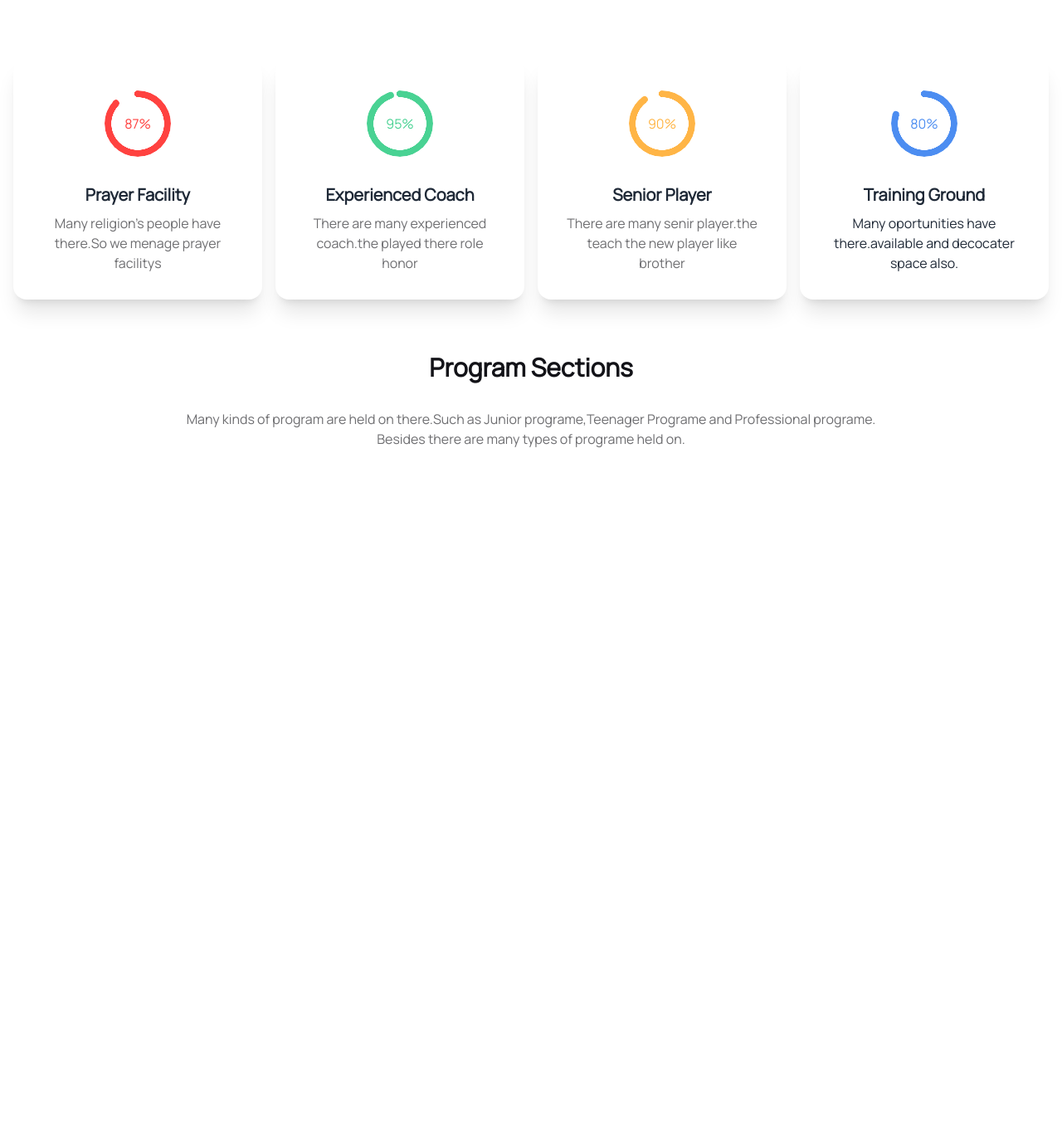
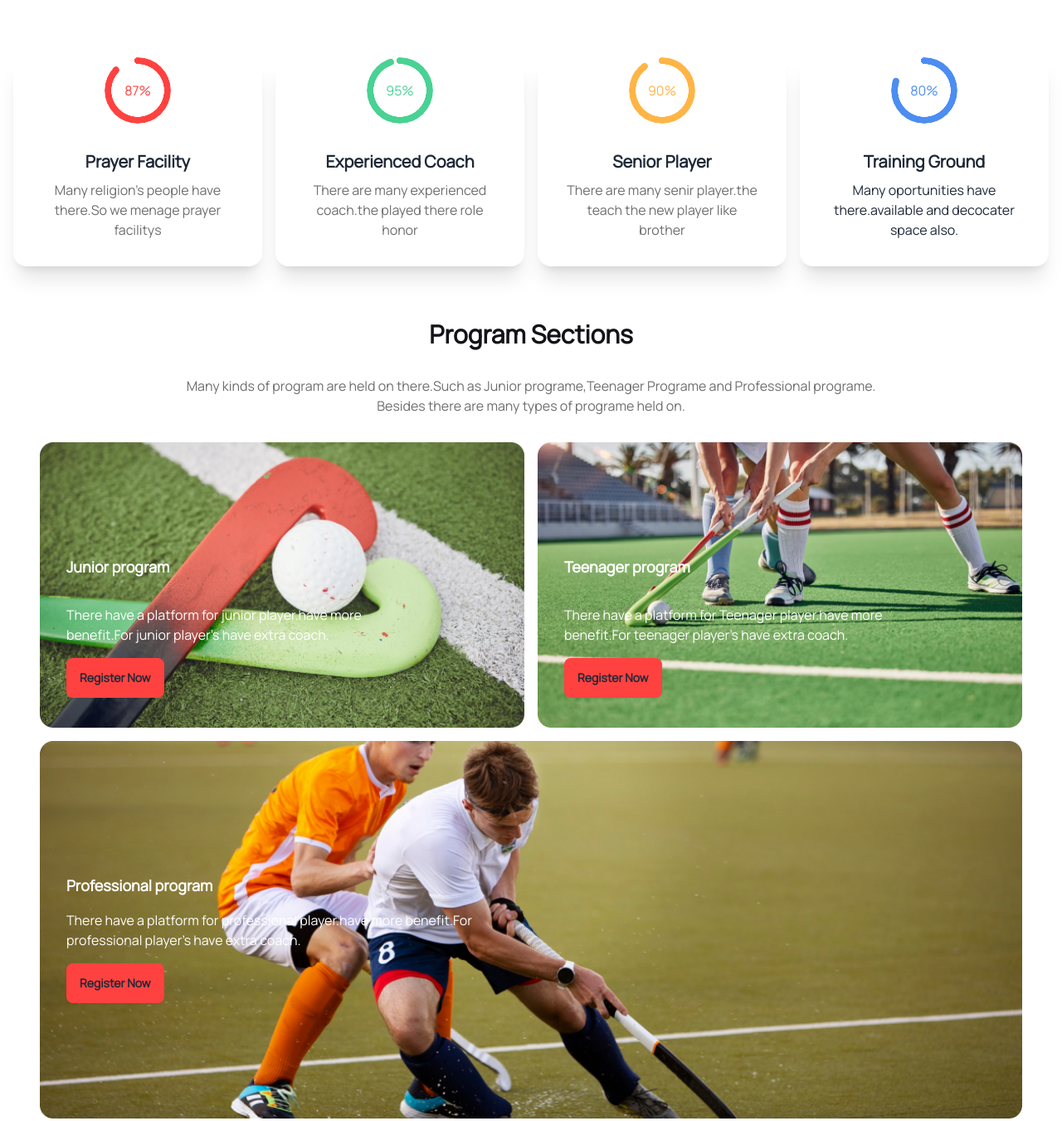
Before and after one commit to ProgrammerTanvirHasan/hockey-s-bar-website, a plain HTML site: page index.html in a window 1280 px wide. Shown: the part 878-2229 px from the top of the page at 83% size. Before the commit the page ends 1419 px from the top, so only its background shows below. Drawn offline with nearby package versions, Linux system fonts and the light colour scheme.

Commit message:
added complete programe section

```diff
--- a/index.html
+++ b/index.html
@@ -111,9 +111,9 @@ body{
                      </div>
                 </section>
 
-             <section class="  container mx-auto  my-8 pt-10 px-4 grid grid-cols-1 md:grid-cols-2 lg:grid-cols-4 gap-4">
+             <section class="  container mx-auto px-4 my-8 pt-10 px-12 grid grid-cols-1 md:grid-cols-2 lg:grid-cols-4 gap-4">
                 <div class="card w-full  lg:w-auto bg-base-100 shadow-xl">
-                    <figure class="px-10 pt-10">
+                    <figure >
                         <div class="radial-progress  text-[#FF4240]" style="--value:87;" role="progressbar">87%</div>
                     </figure>
                     <div class="card-body items-center text-center">
@@ -122,7 +122,7 @@ body{
                      </div>
                   </div>
                   <div class="card w-full lg:w-auto bg-base-100 shadow-xl">
-                    <figure class="px-10 pt-10">
+                    <figure >
                         <div class="radial-progress  text-[#49D293]" style="--value:95;" role="progressbar">95%</div>
                     </figure>
                     <div class="card-body items-center text-center">
@@ -131,7 +131,7 @@ body{
                      </div>
                   </div>
                   <div class="card w-full lg:w-auto bg-base-100 shadow-xl">
-                    <figure class="px-10 pt-10">
+                    <figure >
                         <div class="radial-progress  text-[#FFB546]" style="--value:90;" role="progressbar">90%</div>
                     </figure>
                     <div class="card-body items-center text-center">
@@ -140,7 +140,7 @@ body{
                      </div>
                   </div>
                   <div class="card w-full lg:w-auto bg-base-100 shadow-xl">
-                    <figure class="px-10 pt-10">
+                    <figure>
                         <div class="radial-progress  text-[#4C8DF1]" style="--value:80;" role="progressbar">80%</div>
                     </figure>
                     <div class="card-body items-center text-center">
@@ -152,6 +152,7 @@ body{
             </div>
               <!-- club section end ///////  -->
 
+
             <div>
                 <section>
                     <div class="text-center">
@@ -159,8 +160,45 @@ body{
                         <p class="text-[#0D0D1299] ">Many kinds of program are held on there.Such as Junior programe,Teenager Programe and Professional programe. <br>  Besides there are many types of programe held on.</p>
                      </div>
                 </section>
+    <!-- programe section into -->
+
+                <section class="container mx-auto px-4 lg:px-12 mt-8 grid gap-4 ">
+
+                    <div class=" grid gap-4 grid-cols-1 lg:grid-cols-2">
+                          <div class="relative">
+                            <img class="w-full bg-opacity-60" src="img/2.png" alt="">
+                           <div class="absolute w-[80%] h-auto text-white -mt-64 p-8 ">
+                            <h2 class="text-lg font-extrabold py-4">Junior program</h2>
+                            <p class="py-4"> There have a platform for junior player.have more benefit.For junior player's have extra coach.</p>
+                            <button class="btn btn-active border-none  bg-[#FF4240] py-4">Register Now</button>
+                           </div>
+
+                          </div>
+
+                         <div class="relative">
+                          <img class="w-full bg-opacity-60"  src="img/3.png" alt="">
+                          <div class="absolute w-[80%] h-auto text-white -mt-64 p-8 ">
+                            <h2 class="text-lg font-extrabold py-4">Teenager program</h2>
+                            <p class="py-4"> There have a platform for Teenager player.have more benefit.For teenager player's have extra coach.</p>
+                            <button class="btn btn-active border-none  bg-[#FF4240] py-4">Register Now</button>
+                           </div>
+                         </div>
 
 
+                        </div>
+
+                        <div class="grid grid-rows-2 relative ">
+                          <img class="w-full h-full bg-opacity-60" src="img/4.png" alt="">
+                            <div class="absolute w-auto lg:mt-32 lg:w-1/2  text-white p-8">
+                              <h2 class="text-lg font-extrabold ">Professional program</h2>
+                              <p class=" py-0 lg:py-4"> There have a platform for professional player.have more benefit.For professional player's have extra coach.</p>
+                              <button class="btn btn-active border-none  bg-[#FF4240] py-4 ">Register Now</button>
+                            </div>
+                       </div>
+
+                   </section>
+                   </div>
+            <!-- program section complete///////////// -->
 
 
 
```
Lines whose indentation alone changed are shown as unchanged.
